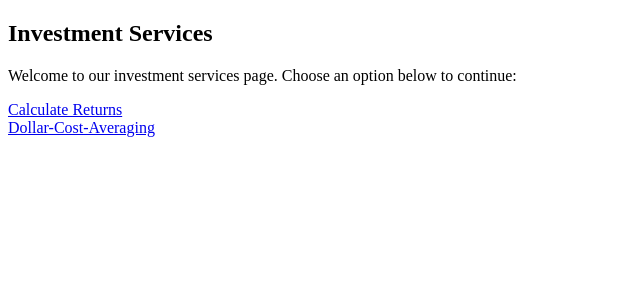
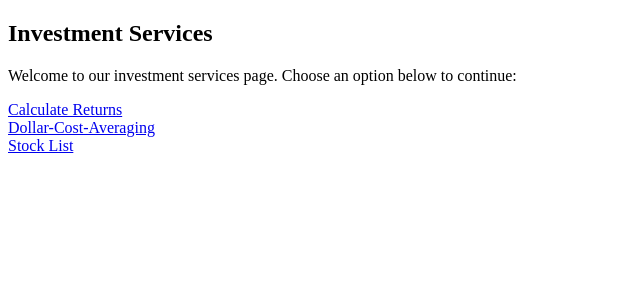
Before and after one commit to ck10100713/invest_adviser, a Django app: page /investment/ in a window 1280 px wide. Shown: the part 88-388 px from the top of the page, without its empty margins (0-640 px from the left). Run offline with Django 5.2, Linux system fonts and the light colour scheme.

Commit message:
simple stock list

```diff
--- a/investment/urls.py
+++ b/investment/urls.py
@@ -1,9 +1,10 @@
 from django.contrib import admin
 from django.urls import path, include
-from .views import investment, calculate_and_show_results, calculate_dollar_cost_averaging
+from .views import investment, calculate_and_show_results, calculate_dollar_cost_averaging, stock_list
 
 urlpatterns = [
     path('', investment, name='investment'),
     path('calculate/', calculate_and_show_results, name='calculate_view'),
     path('dollar-cost-averaging/', calculate_dollar_cost_averaging, name='dollar_cost_averaging_view'),
+    path('stock-list/', stock_list, name='stock_list')
 ]
--- a/investment/views.py
+++ b/investment/views.py
@@ -1,6 +1,7 @@
 from django.shortcuts import render, redirect
 from django.contrib.auth.forms import UserCreationForm
 from .forms import InvestmentForm, ReturnCalculatorForm
+from .models import StockData
 
 # Create your views here.
 def investment(request):
@@ -56,3 +57,17 @@ def calculate_dollar_cost_averaging(request):
         context = {'form': form, 'result': False}
 
     return render(request, 'investment/calculate_and_result.html', context)
+
+def stock_list(request):
+    ticker_list = StockData.objects.values_list('Ticker', flat=True).distinct()
+    return render(request, 'investment/stock_list.html', {'ticker_list': ticker_list})
+
+def stock_detail(request, ticker):
+    # 根据股票标识符查询股票详情数据，这里假设 StockData 模型中有一个名为 ticker 的字段
+    # 在这里编写你的代码来获取股票详情数据
+    # 例如：
+    # stock_data = StockData.objects.get(ticker=ticker)
+
+    # 将股票详情数据传递给模板
+    stock_data = 'test'
+    return render(request, 'stock_detail.html', {'ticker': ticker, 'stock_data': stock_data})
--- a/templates/investment/investment.html
+++ b/templates/investment/investment.html
@@ -21,5 +21,6 @@
     <h2>Investment Services</h2>
     <p>Welcome to our investment services page. Choose an option below to continue:</p>
     <a href="/investment/calculate/" class="button">Calculate Returns</a><br>
-    <a href="/investment/dollar-cost-averaging/" class="button">Dollar-Cost-Averaging</a>
+    <a href="/investment/dollar-cost-averaging/" class="button">Dollar-Cost-Averaging</a><br>
+    <a href="/investment/stock-list/" class="button">Stock List</a><br>
 {% endblock %}
```
Also changed, not shown: templates/investment/stock_list.html (added, +23 -0 lines), db.sqlite3.
